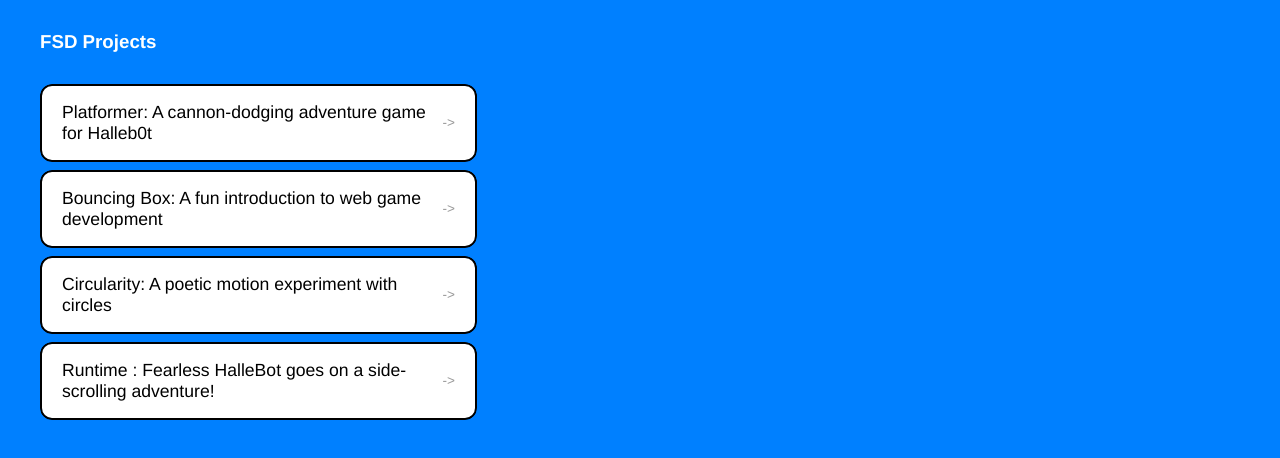
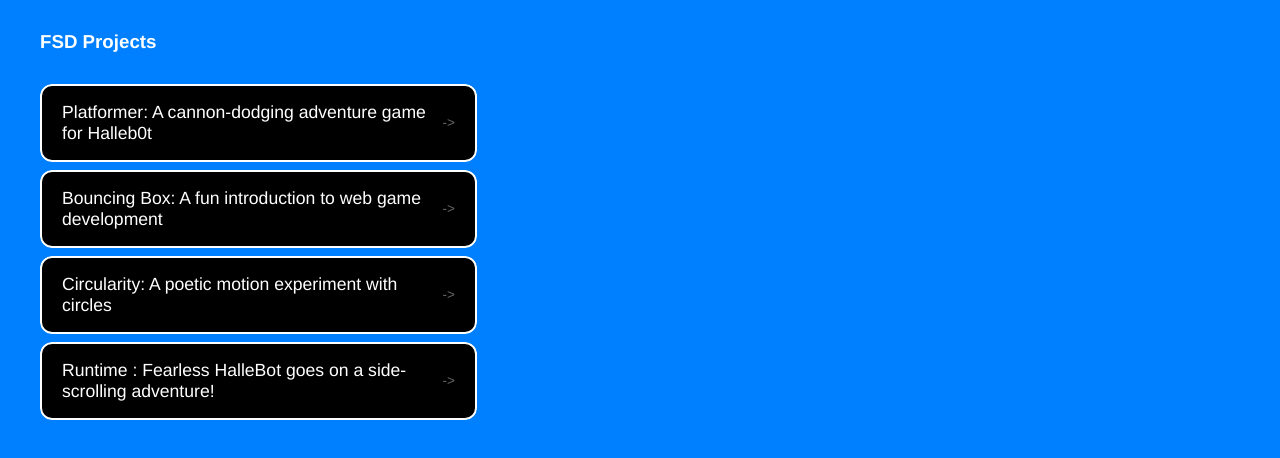
Before and after one commit to AndrewJM-pop/AndrewJM-pop.github.io, a plain HTML site: page portfolio.html in a window 1280 px wide. Shown: the part 282-740 px from the top of the page. Drawn offline with Linux system fonts and the light colour scheme.

```diff
--- a/style.css
+++ b/style.css
@@ -165,20 +165,20 @@
   justify-content: space-between;
   align-items: center;
   text-decoration: none;
-  color: black;
+  color: white;
   padding: 16px 20px;
   font-size: 1.1rem;
   font-weight: 500;
-  background: #fff;
-  border: 2px solid #000;
+  background: black;
+  border: 2px solid white;
   border-radius: 12px;
   transition: background 0.25s ease, color 0.25s ease, transform 0.25s ease;
 }
 
 #portfolio a:hover {
-  background: #000;
-  color: #fff;
-  border-color: #fff;
+  background: white;
+  color: black;
+  border-color: black;
   transform: translateX(4px);
 }
 
```
